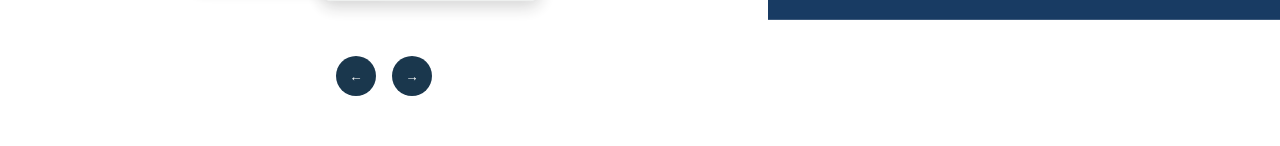
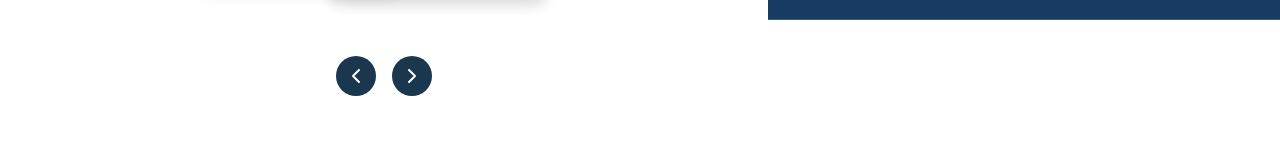
Before and after one commit to pruthvik91/Yuva-Upnishad, a React (Vite) app: page / in a window 1280 px wide. Shown: the part 610-756 px from the top of the page. Built offline with nearby package versions, Linux system fonts and the light colour scheme.

Commit message:
Update Hero component: change slide interval to 2s and enhance slider button hover effect

```diff
--- a/src/components/Hero/Hero.jsx
+++ b/src/components/Hero/Hero.jsx
@@ -3,6 +3,7 @@ import MainContent from "./MainContent";
 import "./Hero.css";
 import "./HeroSlider.css";
 import { useState, useEffect } from "react";
+import { ChevronLeft, ChevronRight } from "lucide-react";
 import { allBooks } from "./Book";
 
 const Hero = () => {
@@ -18,7 +19,7 @@ const Hero = () => {
   };
 
   useEffect(() => {
-    const interval = setInterval(nextSlide, 3000);
+    const interval = setInterval(nextSlide, 2000);
     return () => clearInterval(interval);
   }, []);
 
@@ -58,12 +59,13 @@ const Hero = () => {
 
               <div className="slider-controls">
                 <button className="slider-btn" onClick={prevSlide}>
-                  ←
+                  <ChevronLeft size={24} />
                 </button>
                 <button className="slider-btn" onClick={nextSlide}>
-                  →
+                  <ChevronRight size={24} />
                 </button>
               </div>
+
             </div>
 
             {/* <div className={`book-info ${currentIndex === 0 ? "active" : ""}`}>
--- a/src/components/Hero/HeroSlider.css
+++ b/src/components/Hero/HeroSlider.css
@@ -140,7 +140,8 @@
 }
 
 .slider-btn:hover {
-  background: var(--primary-dark);
+  background-color: #e0e0e0; /* light grey on hover */
+  color: var(--primary-dark);
   transform: scale(1.1);
 }
 
```
